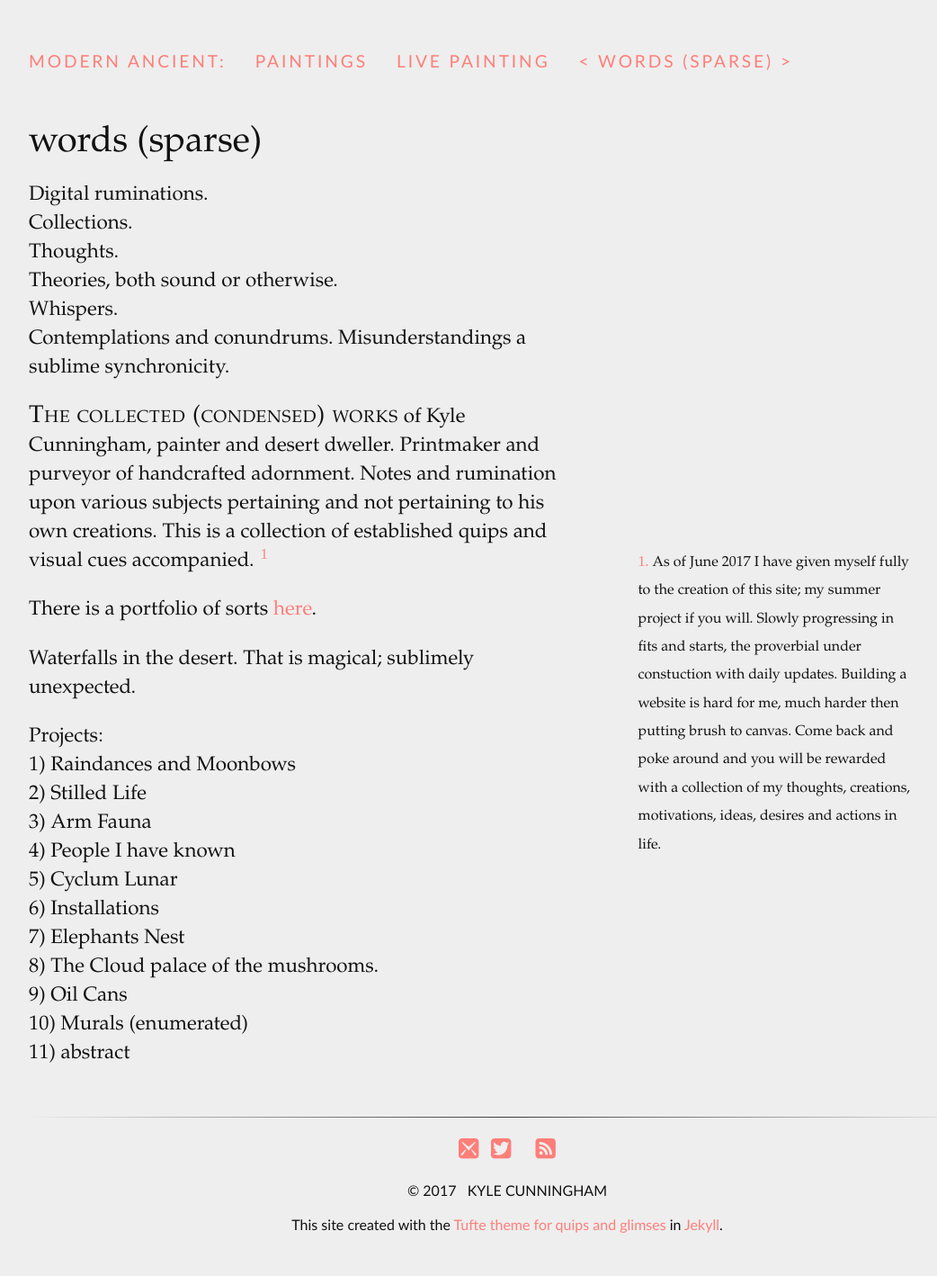
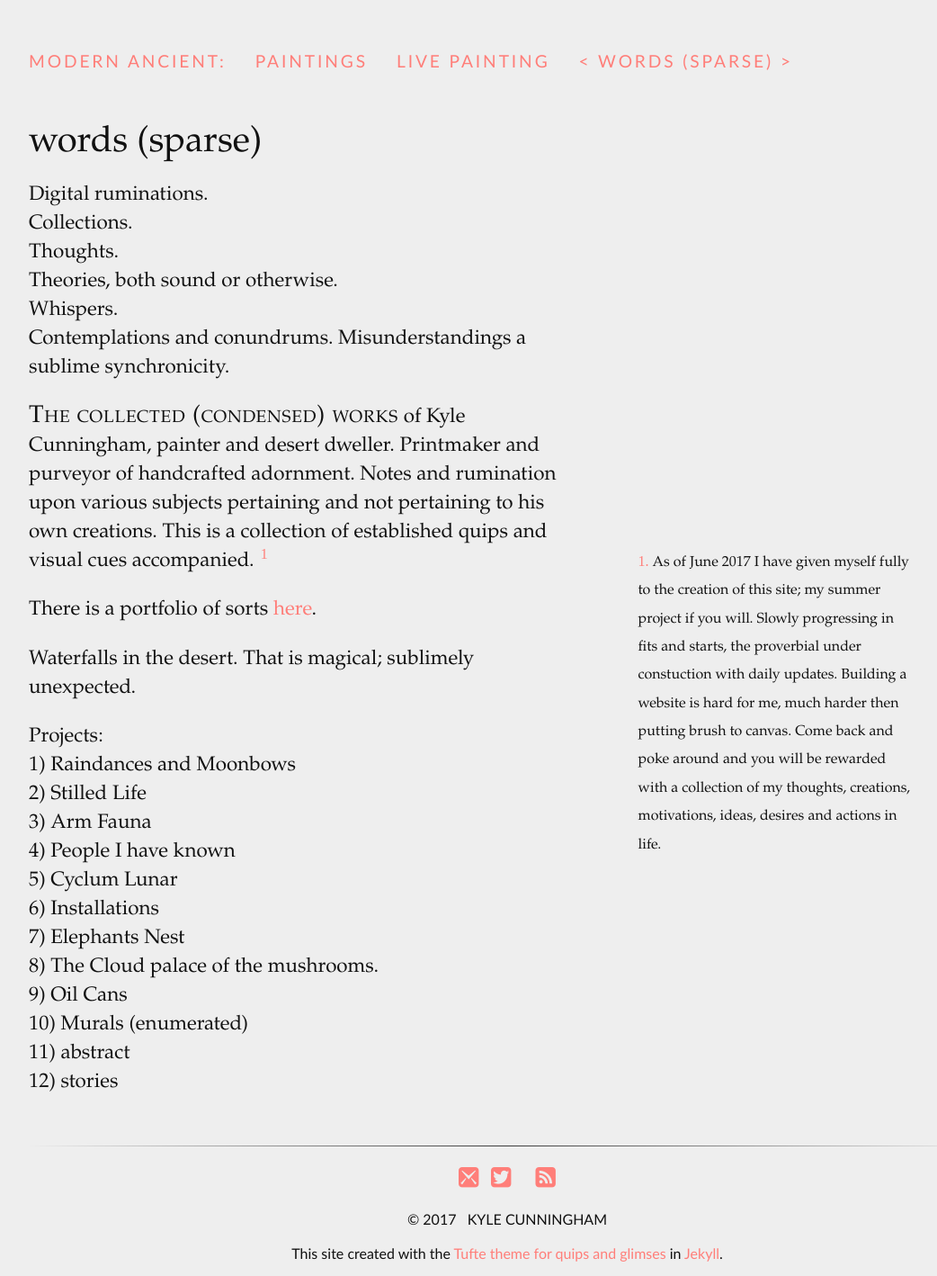
Before and after one commit to heirloompixels/kyle.modernancient.org-old, a Jekyll site: the page built from index.md, in a window 1280 px wide. Shown: the whole page at 90% size, without its empty margins (128-1170 px from the left). Built offline with Jekyll 4.4.1, drawn with Linux system fonts in a browser that asks for light colours; before the commit the page ends 1386 px from its top, so only the background shows below that.

Commit message:
Update index.md

```diff
--- a/index.md
+++ b/index.md
@@ -32,3 +32,4 @@ Projects:
 9) Oil Cans
 10) Murals (enumerated)
 11) abstract
+12) stories
```
